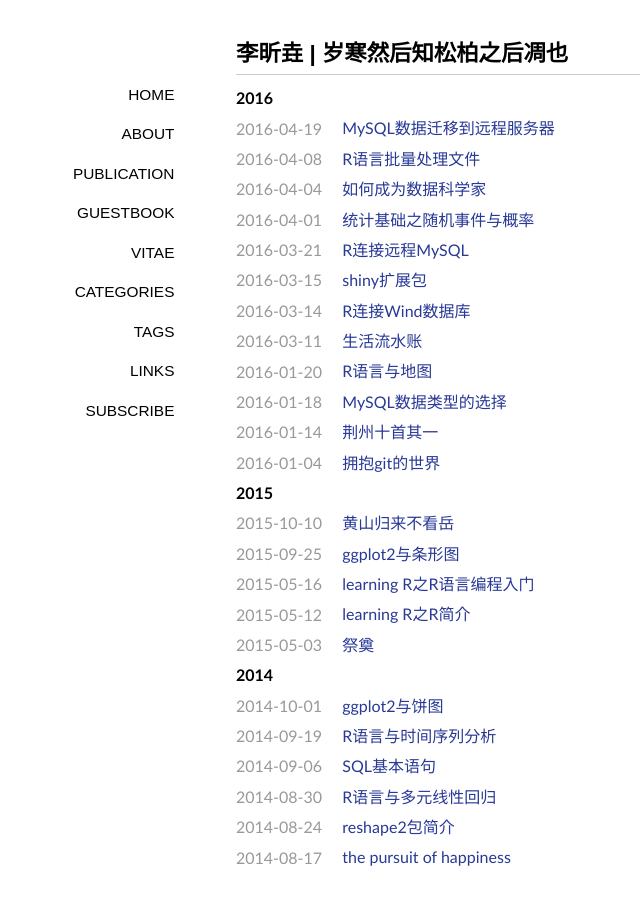
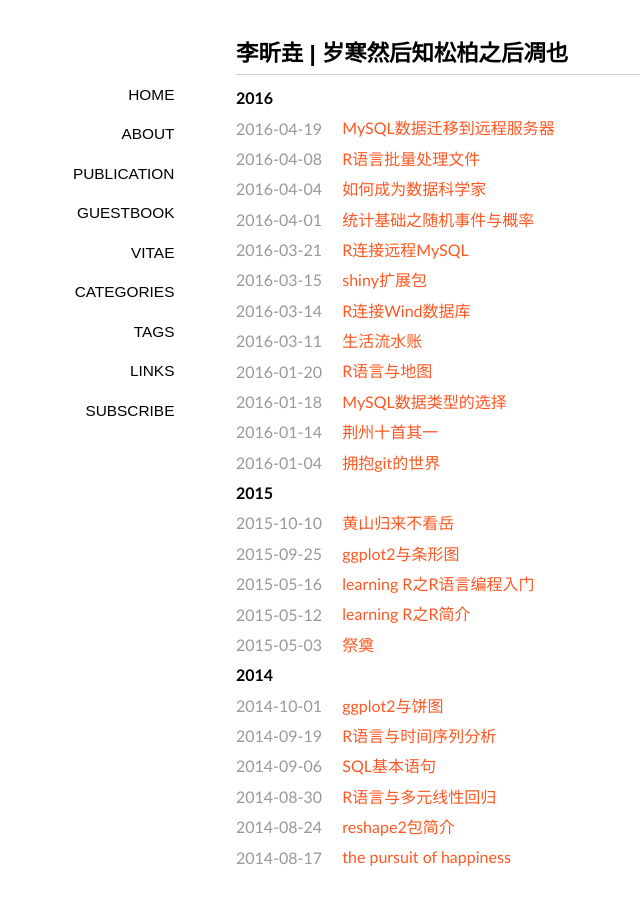
Before and after one commit to lixinyao/jekyll_blog, a Jekyll site: the page built from index.md, in a window 1280 px wide. Shown: the whole page, without its empty margins (104-744 px from the left). Built offline with Jekyll 4.4.1, drawn with Linux system fonts in a browser that asks for light colours; nearby versions of some CDN libraries; some web fonts are replaced.

Commit message:
#ff5722 #393e46

```diff
--- a/media/css/home.css
+++ b/media/css/home.css
@@ -56,7 +56,7 @@
 font-size:15px;
 line-height:30px;
 color:#555;
-background-color:#fff;
+background-color:#393e46;
 margin:0;
 }
 
--- a/media/css/style.css
+++ b/media/css/style.css
@@ -14,7 +14,7 @@
 @import url(http://fonts.useso.com/css?family=Cuprum);
 body{font-size:14px;font-family:"Galdeano","Hiragino Sans GB","Microsoft YaHei",Trebuchet,"Trebuchet MS",Tahoma,"Lucida Grande","Lucida Sans Unicode",Verdana,sans-serif;color:#000000;background-color:#ffffff;}
 *{padding:0;margin: 0;border:none;outline:none;}
-a{color:#283996;text-decoration:none;}
+a{color:#ff5722;text-decoration:none;}
 a:hover{color:#333333;text-decoration:underline;}
 hr{margin:.7em 0;border-top:1px dashed #d0d0d0;border-bottom:1px dashed #f9f9f9;}
 p{padding:.5em 0;}
```
